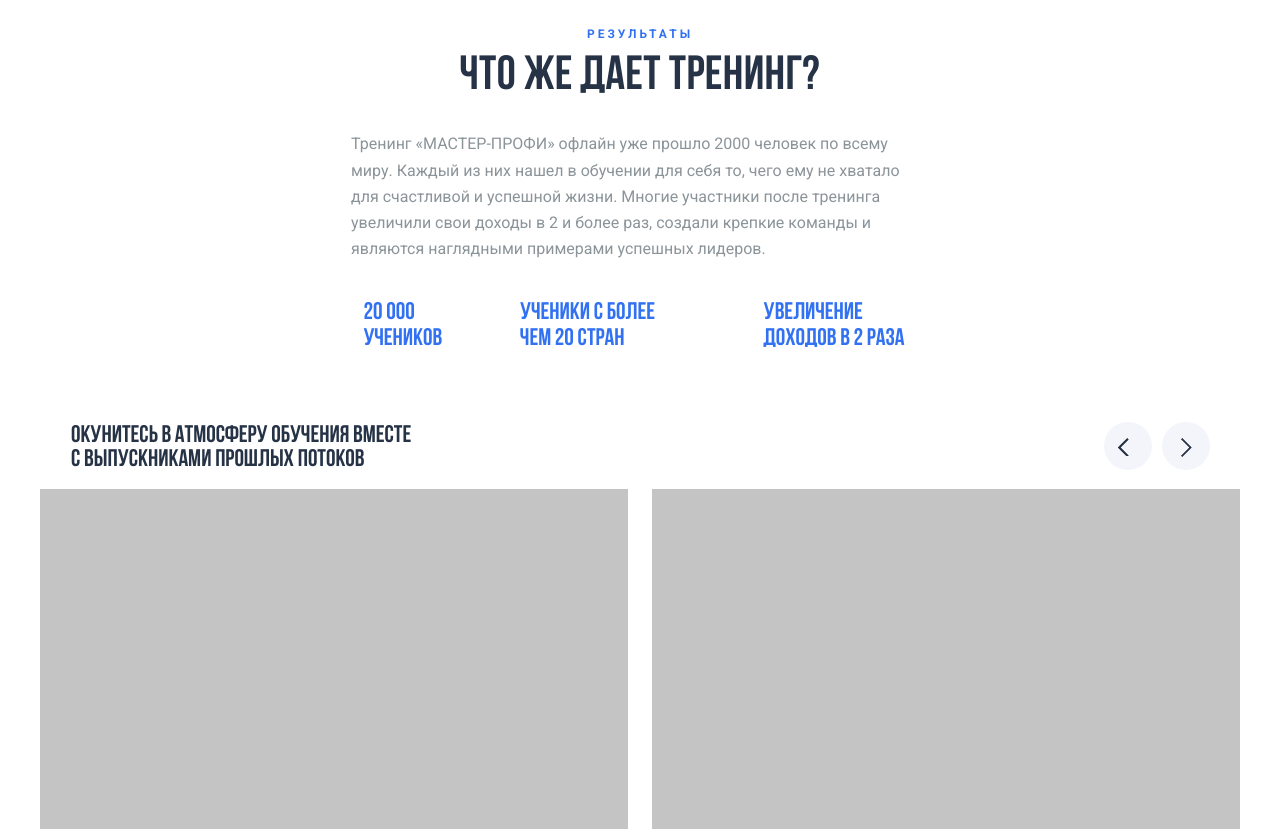
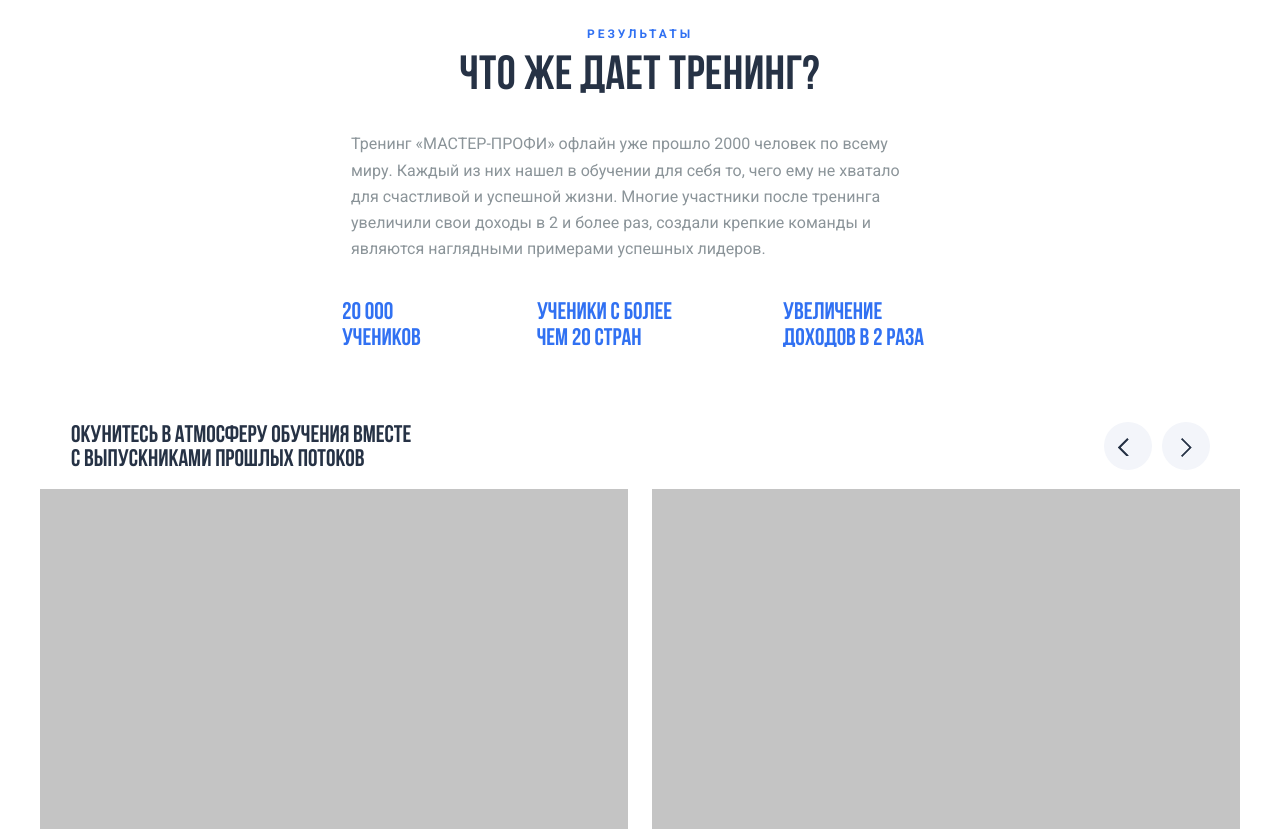
Before and after one commit to Lockal/lockal.github.io, a plain HTML site: page index.html in a window 1280 px wide. Shown: the part 9142-9974 px from the top of the page. Drawn offline with Linux system fonts and the light colour scheme; a script that the page names is missing.

Commit message:
resultBlockFix

```diff
--- a/style.css
+++ b/style.css
@@ -1044,7 +1044,6 @@
 .results__blocks {
     display: flex;
     margin-top: 35px;
-    width: 44%;
     font-family: "Bebas Neue Cyrillic", sans-serif;
     font-size: 24px;
     box-sizing: border-box;
```
